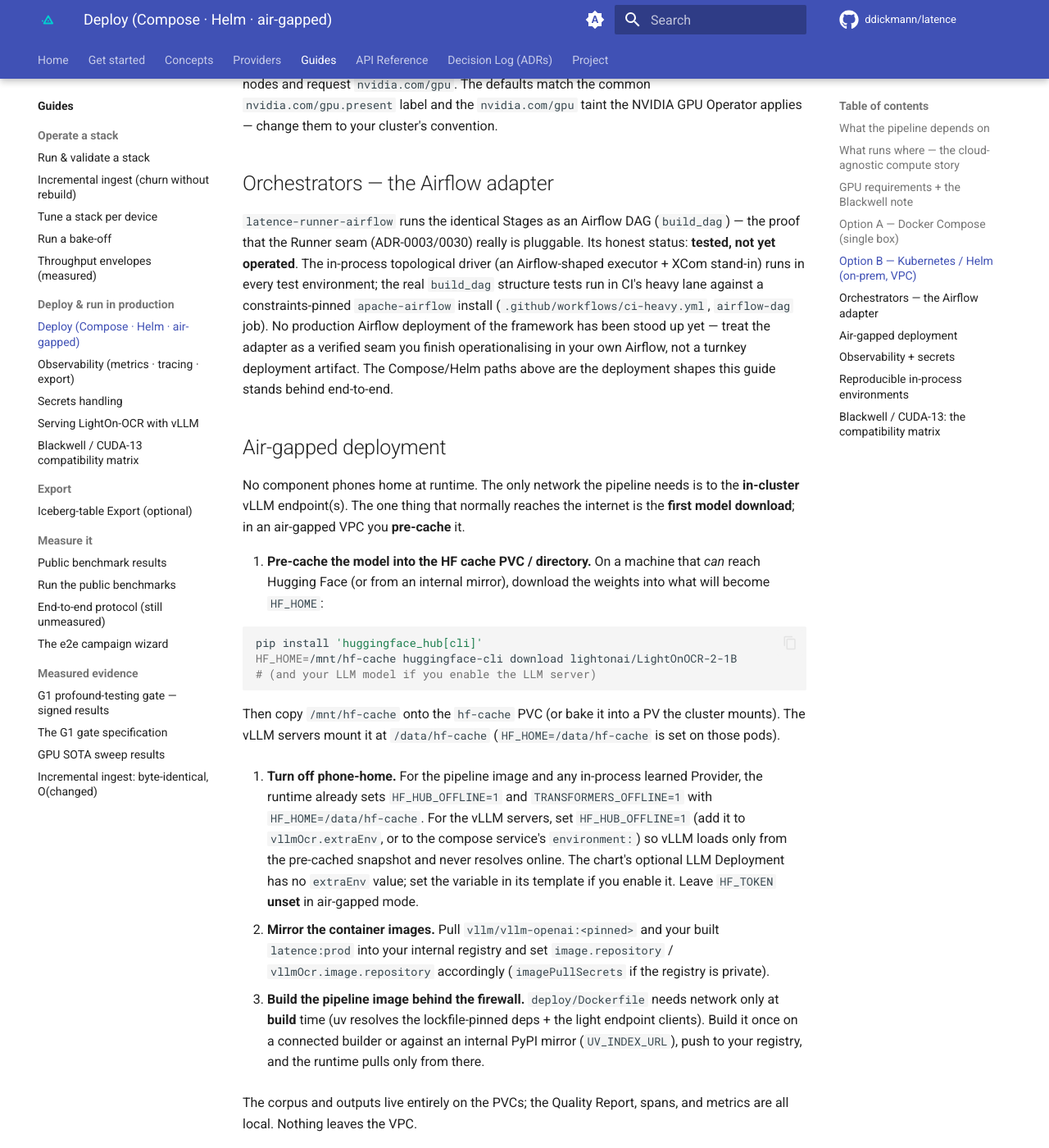
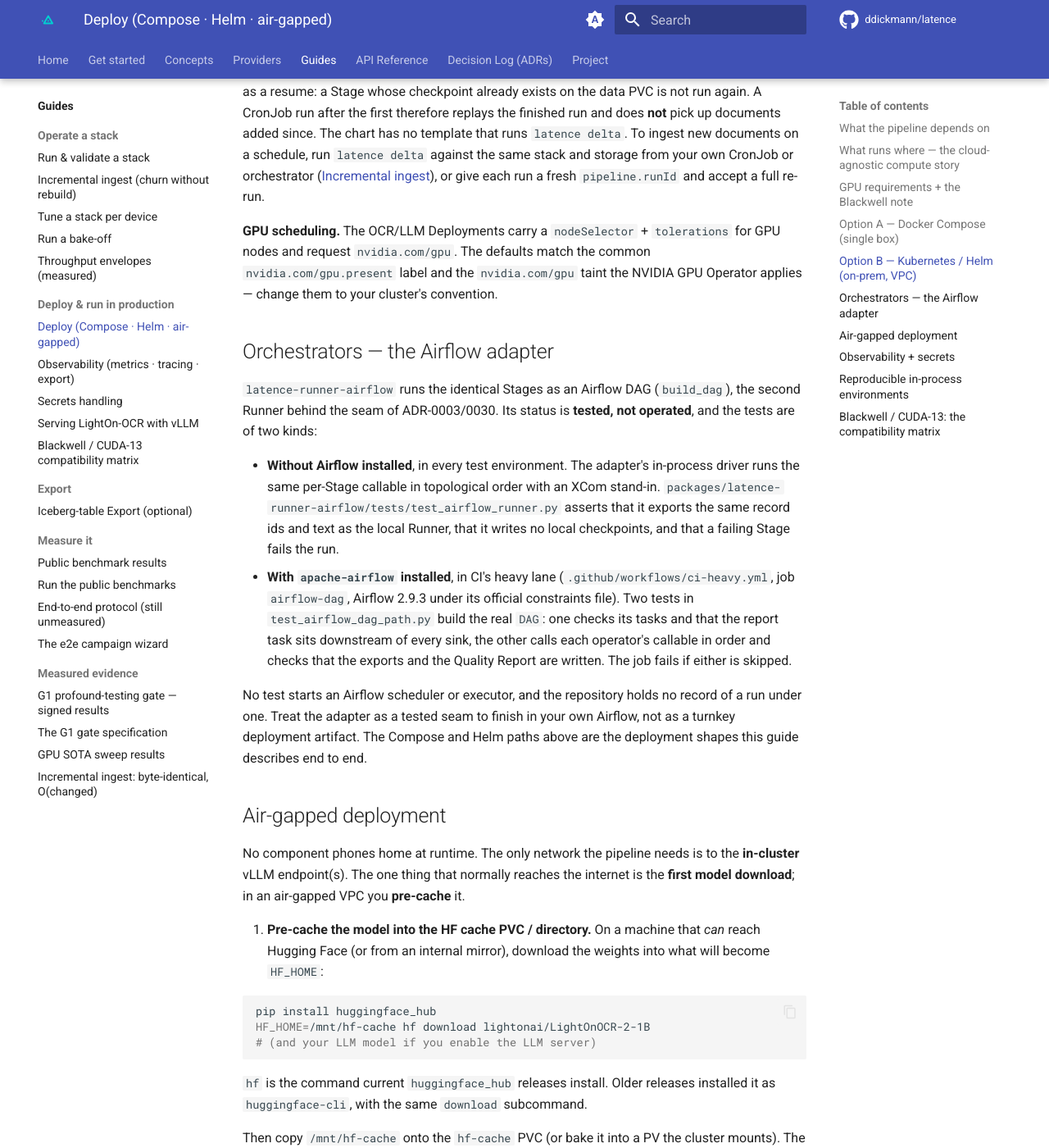
Before and after one commit to ddickmann/latence, an MkDocs documentation site: the page built from docs/deployment.md, in a window 1280 px wide and 1400 px high, scrolled down 5730 px. Shown: the whole window at 82% size. Built offline with MkDocs 1.6.1 and Material for MkDocs 9.7.7, drawn with Linux system fonts in a browser that asks for light colours; comment, search, counter and statistics services are not loaded; some of the changed text lies outside the part shown.

Commit message:
deployment guide: reword four statements to what the tree supports
The OCR speed ratio had no measurement record: the page it cited states
the figure without one, and PERF-RESULTS.md lists the comparison as
pending. The page now gives the one record each path has and says they
are not a ratio.

The default LLM's GPU sizing is replaced by what the compose file and
the chart set, plus the weight size that follows from the parameter
count on the model's card.

The pre-cache step uses hf, the command current huggingface_hub
installs; huggingface-cli is no longer shipped.

The Airflow paragraph names the tests behind 'tested' and what they
assert, and states that no test starts a scheduler.

The compose and Helm commands were checked against the compose file,
values.yaml and the templates by reading; they needed no change.

````diff
--- a/docs/deployment.md
+++ b/docs/deployment.md
@@ -28,9 +28,14 @@ image:
   page-image to the chat-completions route of a running vLLM server that serves
   **LightOn-OCR-2** (`lightonai/LightOnOCR-2-1B`, Apache-2.0 weights **and** code). The pipeline
   reaches it by `base_url`, the server's `/v1` root — one config value. Production OCR is a warm
-  server rather than an in-process model (ADR-0030); the pod measurement behind that choice
-  (vLLM at concurrency about 2.7× faster than optimised in-process transformers) is recorded in
-  [Serving LightOn-OCR with vLLM](serving-lighton-vllm.md).
+  server rather than an in-process model (ADR-0030); the serve recipe is in
+  [Serving LightOn-OCR with vLLM](serving-lighton-vllm.md). The two paths have not been measured
+  against each other on one machine: `PERF-RESULTS.md` lists that comparison as pending. Each
+  path has one record of its own. The in-process ladder in `PERF-RESULTS.md` reached about 151
+  pages per hour on one RTX 2000 Ada. The served run of the August 2026 benchmark campaign
+  recorded 2.2 to 2.5 pages per second on its pod
+  (`benchmark/sota-campaign/stages/s2-ocr/metrics.json`). The hardware and the corpus differ, so
+  the two figures are not a ratio.
 * **LLM endpoint (optional).** The endpoint LLM Providers (`relation.llm`, `entity.endpoint`, schema
   induction) call any OpenAI-compatible server — a local vLLM, OpenRouter, or an on-prem gateway —
   again by `base_url`. Off by default in the deploy artifacts.
@@ -121,8 +126,12 @@ environment `deploy/env/served-ocr-server/` outright. Its `serve.sh` sets the va
 the GPU reports compute capability 12.0 or higher, or when the capability cannot be read, and it
 defaults to the `--gpu-memory-utilization 0.72` / `--max-num-seqs 16` the live 519-page run needed.
 
-An **optional LLM server** (if you enable it) has its own GPU need sized to the model you pick
-(default `Qwen/Qwen2.5-7B-Instruct` → one ~24 GB GPU at bf16).
+An **optional LLM server** (if you enable it) has its own GPU need, sized to the model you pick.
+The compose file and the chart default to `Qwen/Qwen2.5-7B-Instruct`, served at bfloat16 with
+`--gpu-memory-utilization=0.85` and `--max-model-len=8192`, and request one GPU for it. That
+model's card lists 7.62 billion parameters, which at two bytes each is about 15 GB for the weights
+alone. The serving cache comes on top and grows with the context length and the number of
+concurrent requests.
 
 ## Option A — Docker Compose (single box)
 
@@ -207,15 +216,25 @@ request `nvidia.com/gpu`. The defaults match the common `nvidia.com/gpu.present`
 
 ## Orchestrators — the Airflow adapter
 
-`latence-runner-airflow` runs the identical Stages as an Airflow DAG (`build_dag`) — the proof
-that the Runner seam (ADR-0003/0030) really is pluggable. Its honest status: **tested, not yet
-operated**. The in-process topological driver (an Airflow-shaped executor + XCom stand-in) runs
-in every test environment; the real `build_dag` structure tests run in CI's heavy lane against a
-constraints-pinned `apache-airflow` install (`.github/workflows/ci-heavy.yml`, `airflow-dag`
-job). No production Airflow deployment of the framework has been stood up yet — treat the
-adapter as a verified seam you finish operationalising in your own Airflow, not a turnkey
-deployment artifact. The Compose/Helm paths above are the deployment shapes this guide stands
-behind end-to-end.
+`latence-runner-airflow` runs the identical Stages as an Airflow DAG (`build_dag`), the second
+Runner behind the seam of ADR-0003/0030. Its status is **tested, not operated**, and the tests
+are of two kinds:
+
+* **Without Airflow installed**, in every test environment. The adapter's in-process driver runs
+  the same per-Stage callable in topological order with an XCom stand-in.
+  `packages/latence-runner-airflow/tests/test_airflow_runner.py` asserts that it exports the same
+  record ids and text as the local Runner, that it writes no local checkpoints, and that a
+  failing Stage fails the run.
+* **With `apache-airflow` installed**, in CI's heavy lane (`.github/workflows/ci-heavy.yml`,
+  job `airflow-dag`, Airflow 2.9.3 under its official constraints file). Two tests in
+  `test_airflow_dag_path.py` build the real `DAG`: one checks its tasks and that the report task
+  sits downstream of every sink, the other calls each operator's callable in order and checks
+  that the exports and the Quality Report are written. The job fails if either is skipped.
+
+No test starts an Airflow scheduler or executor, and the repository holds no record of a run
+under one. Treat the adapter as a tested seam to finish in your own Airflow, not as a turnkey
+deployment artifact. The Compose and Helm paths above are the deployment shapes this guide
+describes end to end.
 
 ## Air-gapped deployment
 
@@ -227,10 +246,13 @@ in an air-gapped VPC you **pre-cache** it.
    Face (or from an internal mirror), download the weights into what will become `HF_HOME`:
 
    ```bash
-   pip install 'huggingface_hub[cli]'
-   HF_HOME=/mnt/hf-cache huggingface-cli download lightonai/LightOnOCR-2-1B
+   pip install huggingface_hub
+   HF_HOME=/mnt/hf-cache hf download lightonai/LightOnOCR-2-1B
    # (and your LLM model if you enable the LLM server)
    ```
+
+   `hf` is the command current `huggingface_hub` releases install. Older releases installed it
+   as `huggingface-cli`, with the same `download` subcommand.
 
    Then copy `/mnt/hf-cache` onto the `hf-cache` PVC (or bake it into a PV the cluster mounts). The
    vLLM servers mount it at `/data/hf-cache` (`HF_HOME=/data/hf-cache` is set on those pods).
````
